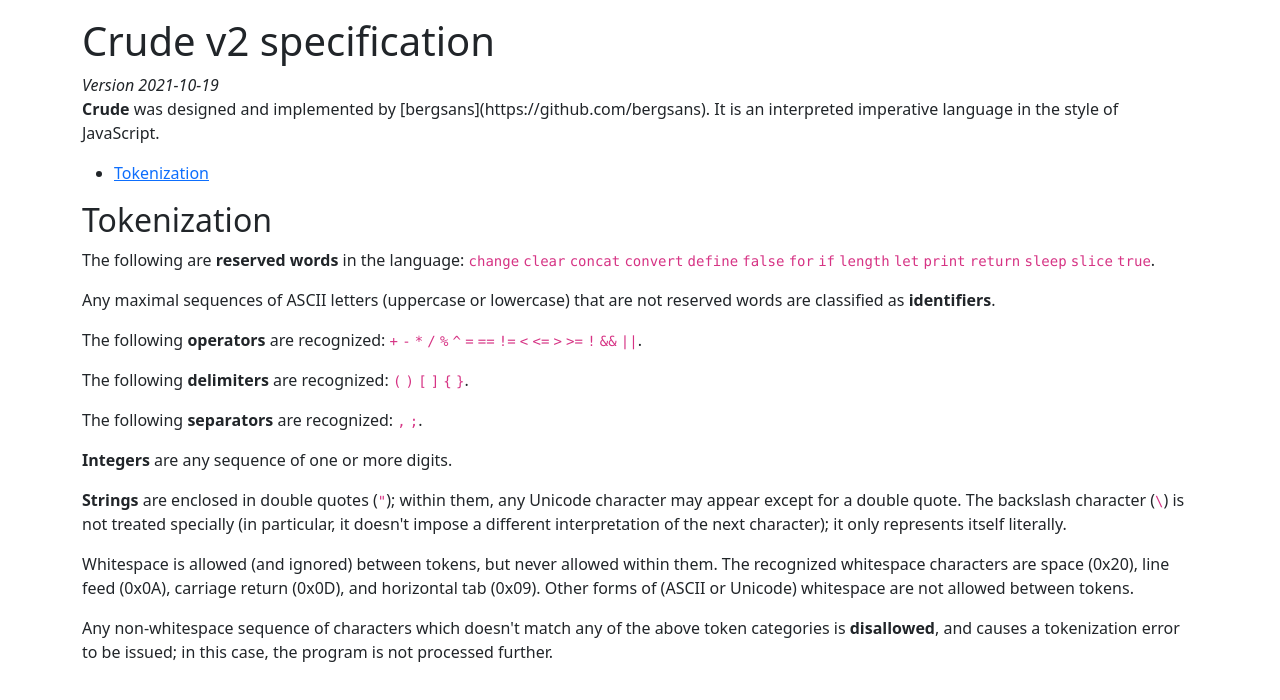
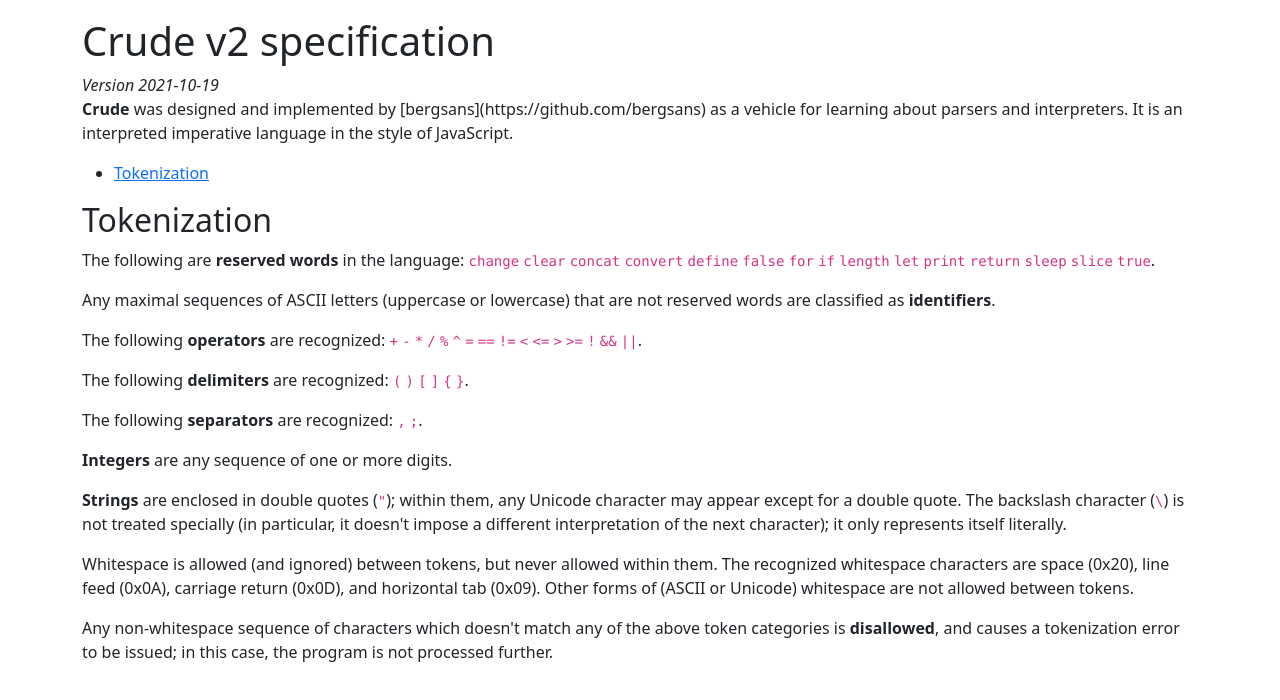
Before and after one commit to masak/crude-spec, a plain HTML site: page index.html in a window 1280 px wide. Drawn offline with Linux system fonts and the light colour scheme.

Commit message:
Clarify purpose of Crude

```diff
--- a/index.html
+++ b/index.html
@@ -14,7 +14,7 @@
       <h1>Crude v2 specification</h1>
       <em>Version 2021-10-19</em>
 
-      <p><strong>Crude</strong> was designed and implemented by [bergsans](https://github.com/bergsans). It is an interpreted imperative language in the style of JavaScript.</p>
+      <p><strong>Crude</strong> was designed and implemented by [bergsans](https://github.com/bergsans) as a vehicle for learning about parsers and interpreters. It is an interpreted imperative language in the style of JavaScript.</p>
 
       <nav>
         <ul>
```
